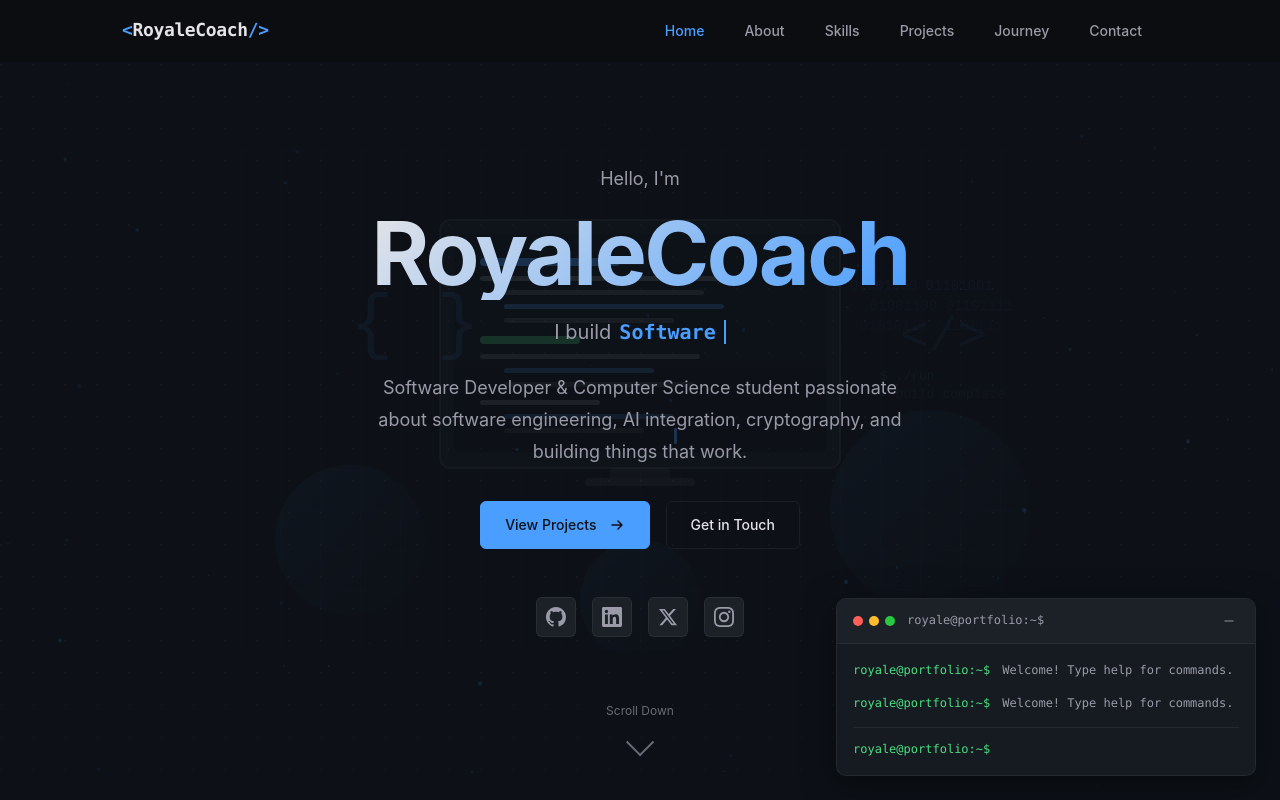
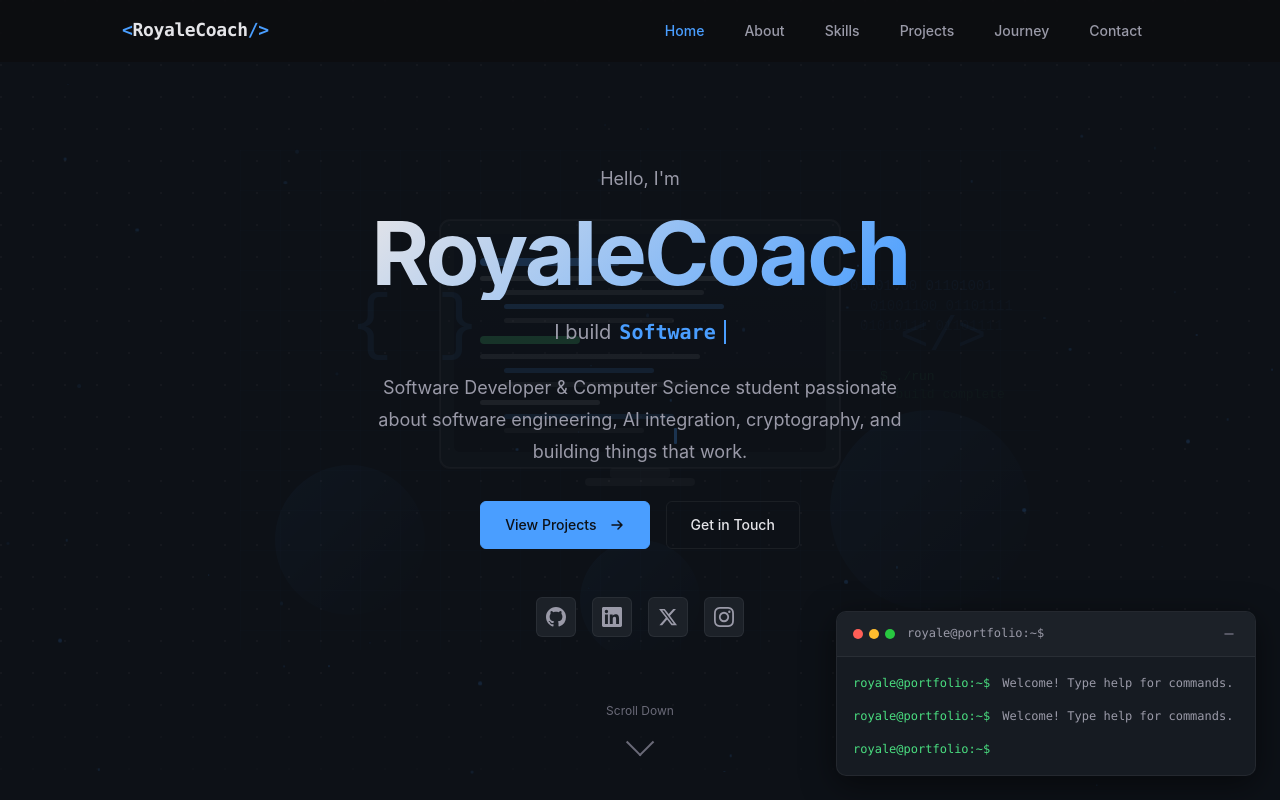
Before and after one commit to RoyaleCoach/portfolio-react, a React (Vite) app: page / in a window 1280 px wide. Shown: the top 800 px of the page. Built offline with nearby package versions, Linux system fonts and the light colour scheme; no server answers.

Commit message:
fix: remove prompt from echo line to prevent double prompt
Only the active input line shows the prompt. Echo lines
show just the command text (white).

```diff
--- a/src/components/ui/FloatingTerminal.jsx
+++ b/src/components/ui/FloatingTerminal.jsx
@@ -263,7 +263,7 @@ export default function FloatingTerminal() {
                     <span className="terminal-welcome-text">{line.text}</span>
                   </div>
                 ) : line.type === 'echo' ? (
-                  <><span className="terminal-prompt">royale@portfolio:~$</span><span className="terminal-echo-text">{line.text}</span></>
+                  <span className="terminal-echo-text">{line.text}</span>
                 ) : (
                   <pre className="terminal-result">{line.text}</pre>
                 )}
--- a/src/styles/global.css
+++ b/src/styles/global.css
@@ -2771,9 +2771,6 @@ main {
     display: flex;
     align-items: center;
     gap: var(--space-sm);
-    margin-top: var(--space-sm);
-    padding-top: var(--space-sm);
-    border-top: 1px solid var(--color-border);
 }
 
 .terminal-input {
```
